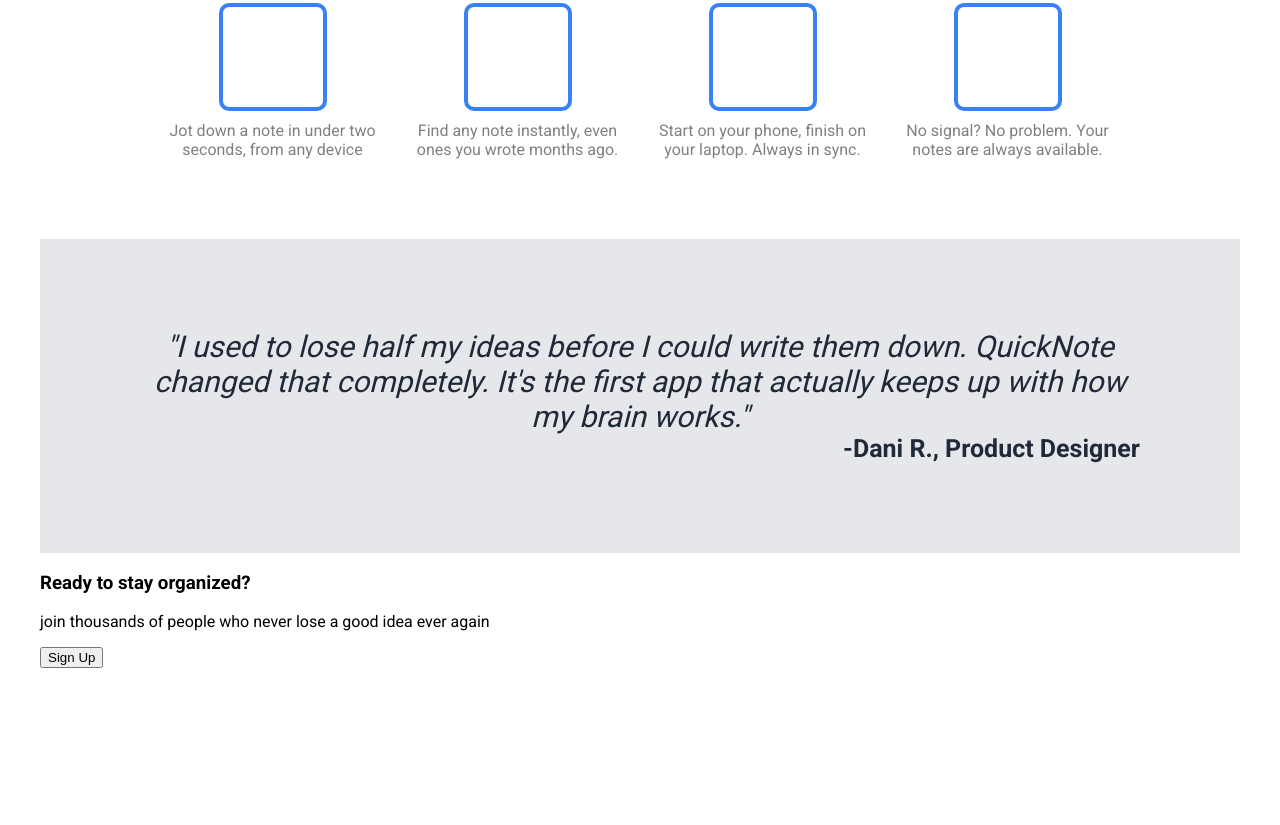
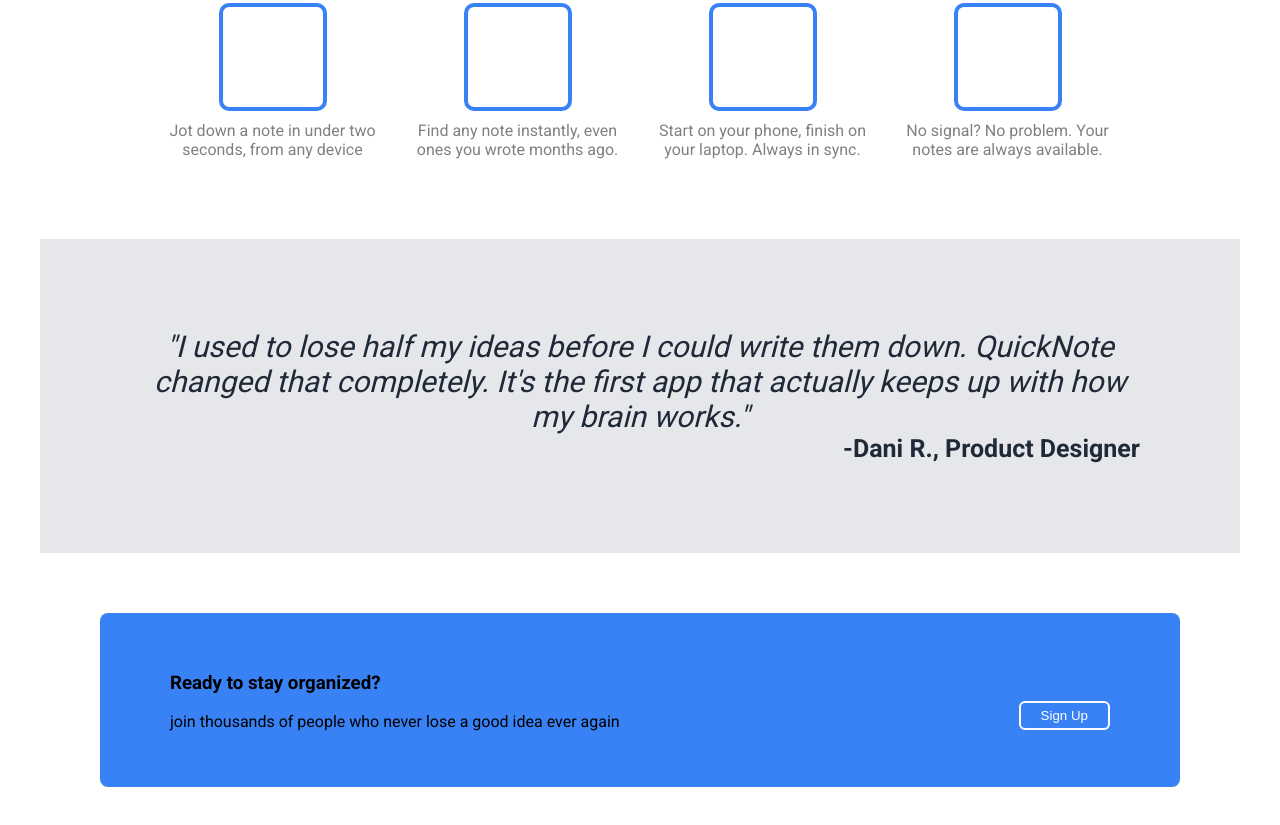
Before and after one commit to Betty-Gm/The-Odin-Project-Landing-Page, a plain HTML site: page index.html in a window 1280 px wide. Shown: the part 519-1344 px from the top of the page. Before the commit the page ends 1195 px from the top, so only its background shows below. Drawn offline with Linux system fonts and the light colour scheme.

Commit message:
add and style call-to-action section

```diff
--- a/index.html
+++ b/index.html
@@ -92,7 +92,9 @@
                         <p>join thousands of people who never lose a good idea ever again</p>
 
                     </div>
-                    <button id="sign-up">Sign Up</button>
+                    <div class="fourth-button">
+                        <button id="sign-up">Sign Up</button>
+                    </div>
                 </div>
             </div>
 
--- a/style.css
+++ b/style.css
@@ -39,7 +39,7 @@
     font-size: 18px;
     color: #E5E7EB;
 }
-.right button , .sign-up{
+.right button {
     background-color:#3882F6 ;
     border-style: none;
     border-radius: 6%;
@@ -124,3 +124,32 @@
     font-style: normal;
     font-size: 25px;
 }
+
+.fourth{
+    background-color: white;
+    padding: 60px;
+
+}
+.call-for-action{
+    display: flex;
+     background-color:#3882F6;
+     border-radius: 8px;
+     padding: 40px 70px;
+
+     align-items: center;
+     justify-content: space-between;
+}
+#sign-up{
+    border: 2px solid white;
+    border-radius: 6px;
+    background-color: #3882F6;
+    color: white;
+    padding: 5px;
+    padding-right: 20px;
+    padding-left:20px;
+    margin-top: 30px;
+
+}
+.fourth-button{
+    text-align: center;
+}
```
